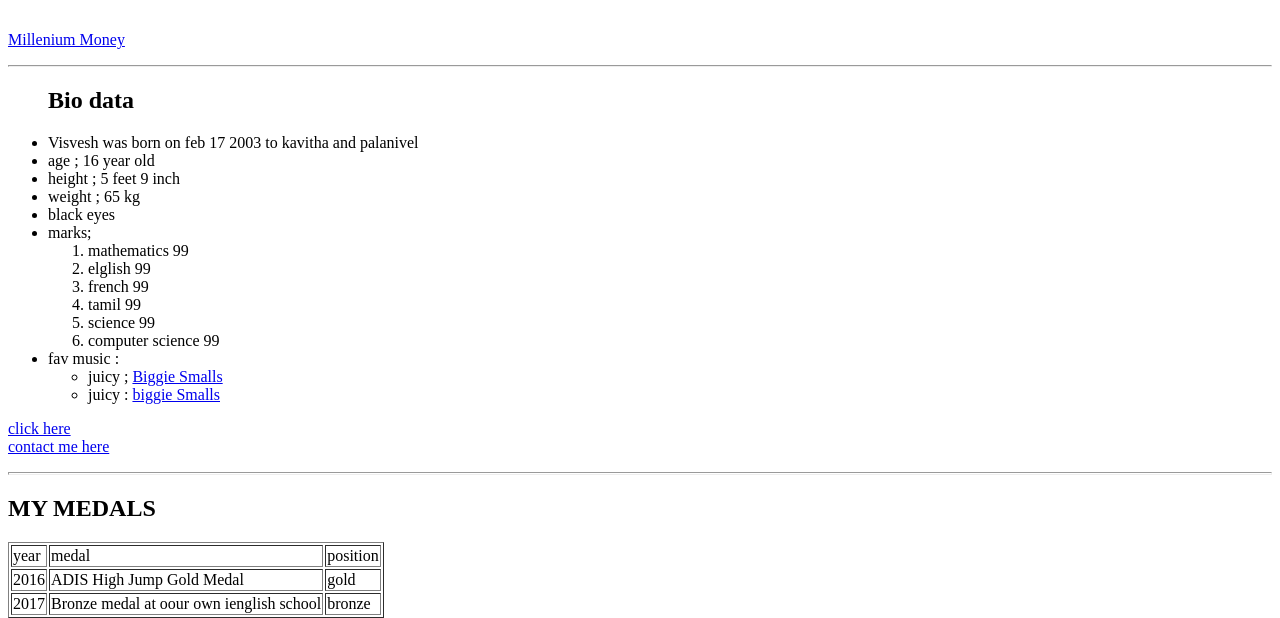
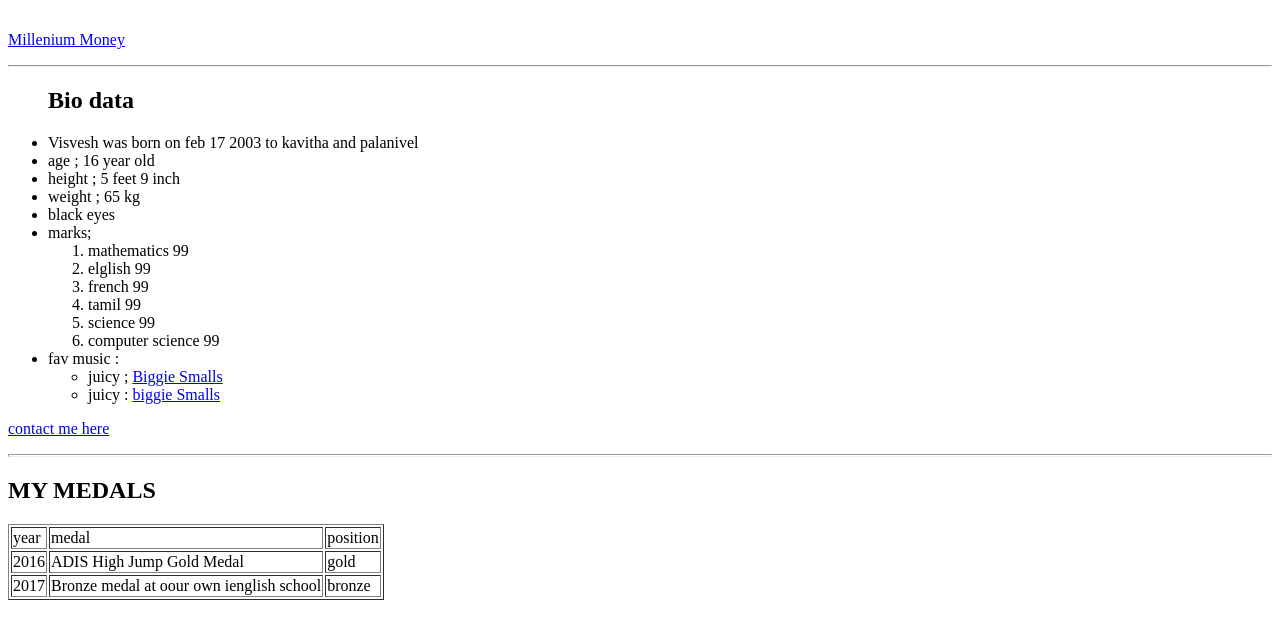
Before and after one commit to visvesh1/vc, a plain HTML site: page wow/index.html in a window 1280 px wide. Shown: the part 109-727 px from the top of the page. Drawn offline with Linux system fonts and the light colour scheme.

Commit message:
Update index.html

```diff
--- a/wow/index.html
+++ b/wow/index.html
@@ -52,7 +52,7 @@
         </ul>
         </ol>
       </ul>
-      <a download href="https://www.instagram.com/static/images/homepage/screenshot2.jpg/6f03eb85463c.jpg" biggie smalls hypnotynize</a> <a href="hobbies.html">click here</a><br />
+
       <a href='contactinfo.html'>contact me here</a>
     </p>
     <hr size="3" />
```
